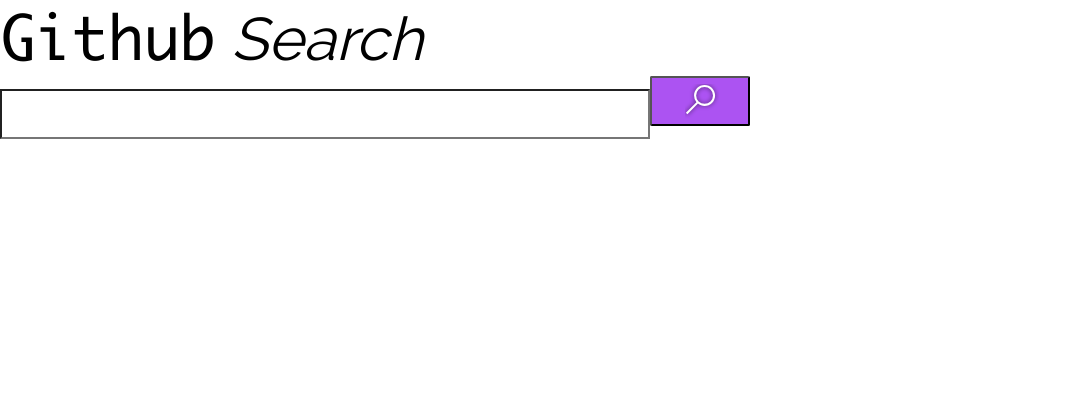
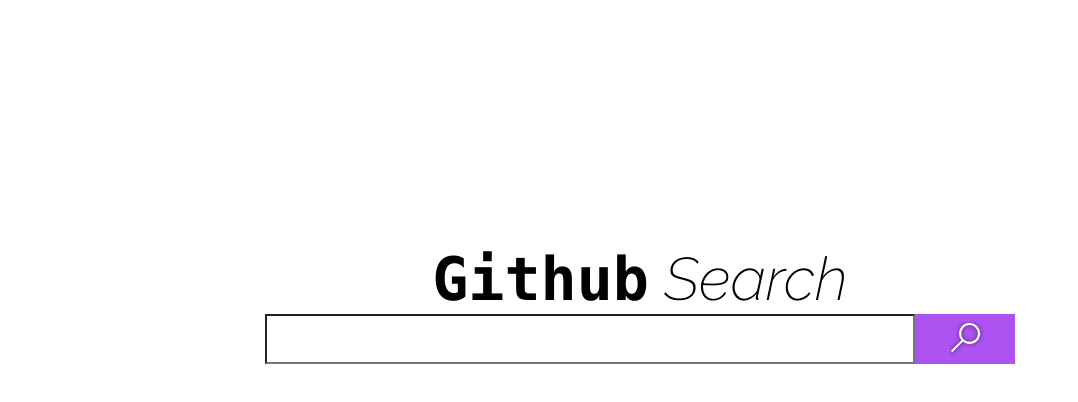
Before and after one commit to raissamartinsmenezes/concrete-app, a React (Create React App) app: page / in a window 1280 px wide. Shown: the top 402 px of the page, without its empty margins (0-1078 px from the left). Built offline with nearby package versions, Linux system fonts and the light colour scheme.

Commit message:
add home components: title, input and button

```diff
--- a/src/components/Header/Header.js
+++ /dev/null
@@ -1,12 +0,0 @@
-import React from 'react';
-// importar o style
-
-const Header = (props) => {
-    return (
-        <section>
-            <h1 className={props.classGithub}>{props.nome}<span className={props.classSearch}> {props.span}</span></h1>
-        </section>
-    )
-}
-
-export default Header
--- a/src/components/Search/Search.js
+++ b/src/components/Search/Search.js
@@ -1,9 +1,10 @@
 import React from 'react';
 import searchIcon from '../../assets/icons/search-icon.svg';
+import './Search.scss'
 
 const Search = (props) => {
     return (
-        <div>
+        <div className='search-component'>
             <input className={props.classInput}></input>
             <button className={props.classButton}><img src={searchIcon} alt='search icon'></img></button>
         </div>
--- /dev/null
+++ b/src/components/Search/Search.scss
@@ -0,0 +1,5 @@
+.search-component {
+    display: flex;
+    justify-content: center;
+    align-items: center;
+}
--- /dev/null
+++ b/src/components/Title/Title.js
@@ -0,0 +1,12 @@
+import React from 'react';
+// importar o style
+
+const Title = (props) => {
+    return (
+        <div>
+            <h1 className={props.classGithub}>{props.contentTitle}<span className={props.classSearch}> {props.contentSpan}</span></h1>
+        </div>
+    )
+}
+
+export default Title
--- /dev/null
+++ b/src/pages/Home/Home.scss
@@ -0,0 +1,37 @@
+@import '../../styles/scss/variables';
+@import '../../styles/scss/fonts';
+@import '../../styles/scss/extends';
+
+.section-search {
+  text-align: center;
+  margin-top: 244px;
+
+  .search-title {
+    font-family: Monaco;
+    font-size: 60px;
+  }
+
+  .search-span {
+    font-family: 'Raleway', sans-serif;
+    font-weight: 100;
+    font-style: italic;
+  }
+
+  .search-input {
+    width: 650px;
+    height: 50px;
+    background-color: $white;
+    font-family: 'Raleway', sans-serif;
+    color: $gray;
+    font-size: 20px;
+    padding: 13px 17px;
+  }
+
+  .search-button {
+    width: 100px;
+    height: 50px;
+    border: none;
+    background-color: $purple;
+  }
+
+}
--- a/src/pages/Home/_Home.scss
+++ /dev/null
@@ -1,35 +0,0 @@
-@import '../../styles/scss/variables';
-@import '../../styles/scss/fonts';
-@import '../../styles/scss/extends';
-
-.Search-Input {
-    width: 650px;
-    height: 50px;
-    background-color: $white;
-}
-
-.button {
-    width: 100px;
-    height: 50px;
-    border-radius: 2px;
-    background-color: $purple;
-  }
-
-  .Github-Search {
-    width: 415px;
-    height: 81px;
-    font-family: Monaco;
-    font-size: 60px;
-    font-weight: normal;
-    font-stretch: normal;
-    font-style: normal;
-    line-height: normal;
-    letter-spacing: normal;
-    color: #000000;
-  }
-
-  .text-style-1 {
-    font-family: Raleway;
-    // font-weight: 100;
-    font-style: italic;
-  }
--- a/src/pages/Home/index.js
+++ b/src/pages/Home/index.js
@@ -1,21 +1,21 @@
 import React from 'react';
 // importar os componentes
-import './_Home.scss';
-import Header from '../../components/Header/Header';
+import './Home.scss';
+import Title from '../../components/Title/Title';
 import Search from '../../components/Search/Search';
 
 export default function Home() {
     return (
-        <main>
-            <Header
-                nome='Github'
-                span='Search'
-                classSearch='text-style-1'
-                classGithub='Text-Style-3'
+        <main className='container section-search'>
+            <Title
+                contentTitle='Github'
+                contentSpan='Search'
+                classGithub='search-title'
+                classSearch='search-span'
             />
             <Search
-                classInput='Search-Input'
-                classButton='button'
+                classInput='search-input'
+                classButton='search-button'
             />
         </main>
     )
--- a/src/pages/Result/index.js
+++ b/src/pages/Result/index.js
@@ -1,11 +1,11 @@
 import React from 'react';
 // importar os componentes
-import Header from '../../components/Header/Header'
+import Title from '../../components/Title/Title'
 
 export default function Result() {
     return (
-        <Header
-        nome='Github'
+        <Title
+        name='Github'
         span='Search'
         classSearch='Text-Style'
         classGithub='Text-Style-3'
--- a/src/styles/scss/_base.scss
+++ b/src/styles/scss/_base.scss
@@ -4,3 +4,8 @@
     margin: 0;
     box-sizing: border-box;
 }
+
+.container {
+    width: 70%;
+    margin: 0 auto;
+}
--- a/src/styles/scss/_extends.scss
+++ b/src/styles/scss/_extends.scss
@@ -86,6 +86,6 @@
   color: #5c5c5c;
 }
 
-.shadow {
+%shadow {
   box-shadow: 0 0 4px NaNpx var(--black-40);
 }
--- a/src/styles/scss/_fonts.scss
+++ b/src/styles/scss/_fonts.scss
@@ -1,3 +1,5 @@
+@import url('https://fonts.googleapis.com/css?family=Raleway:200i,300,400&display=swap');
+
 @font-face {
   font-family: Monaco;
   src: local(Monaco),
```
Also changed, not shown: src/components/Title/Title.scss (added).
